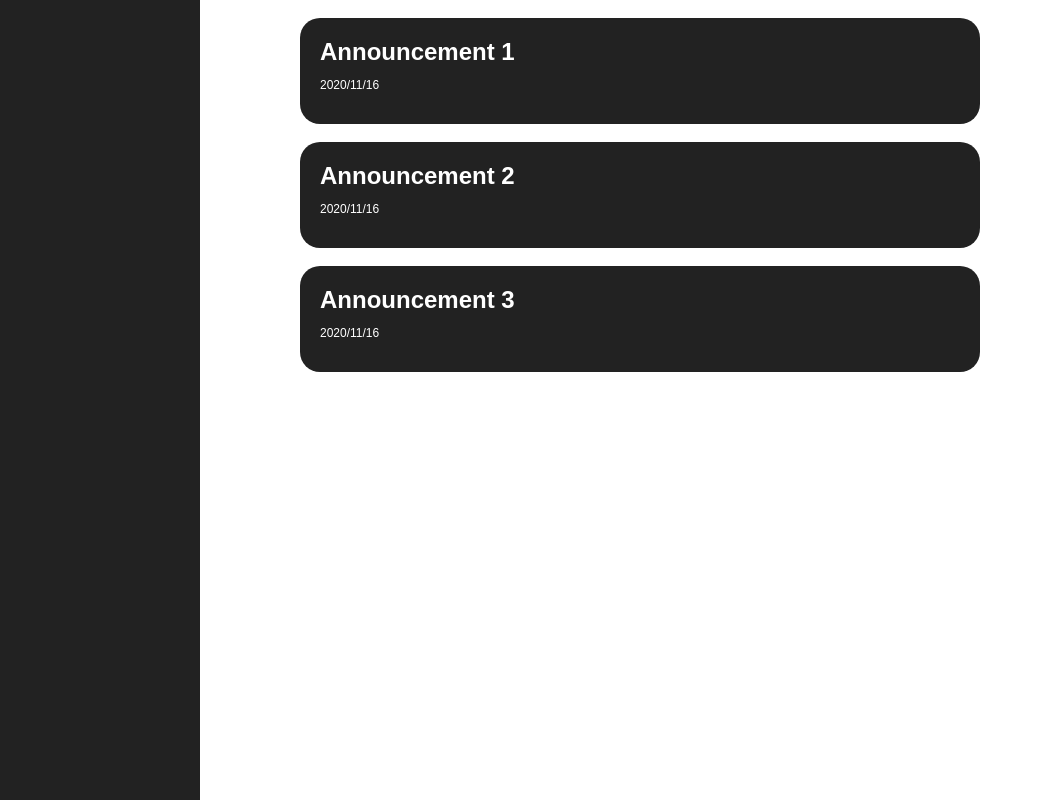
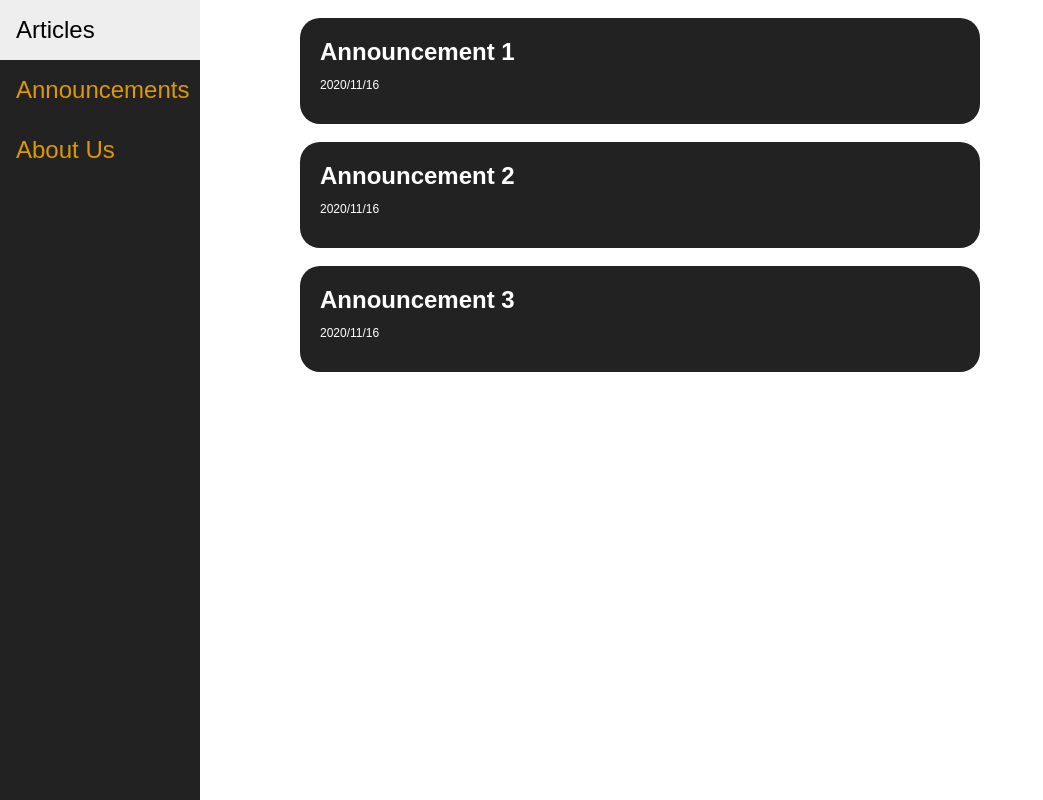
Before and after one commit to thezipline/thezipline.github.io, a plain HTML site: page announcements.html in a window 1280 px wide. Shown: the whole page, without its empty margins (0-1043 px from the left). Drawn offline with Linux system fonts and the light colour scheme.

Commit message:
Fixed loading of the w3 data library (Again)

```diff
--- a/announcements.html
+++ b/announcements.html
@@ -1,6 +1,6 @@
 <head>
 	<link rel="stylesheet" href="style.css">
-	<script href="w3data.js"></script>
+	<script src="w3data.js"></script>
 	<title>Announcements | The Zipline</title>
 </head>
 <body>
```
